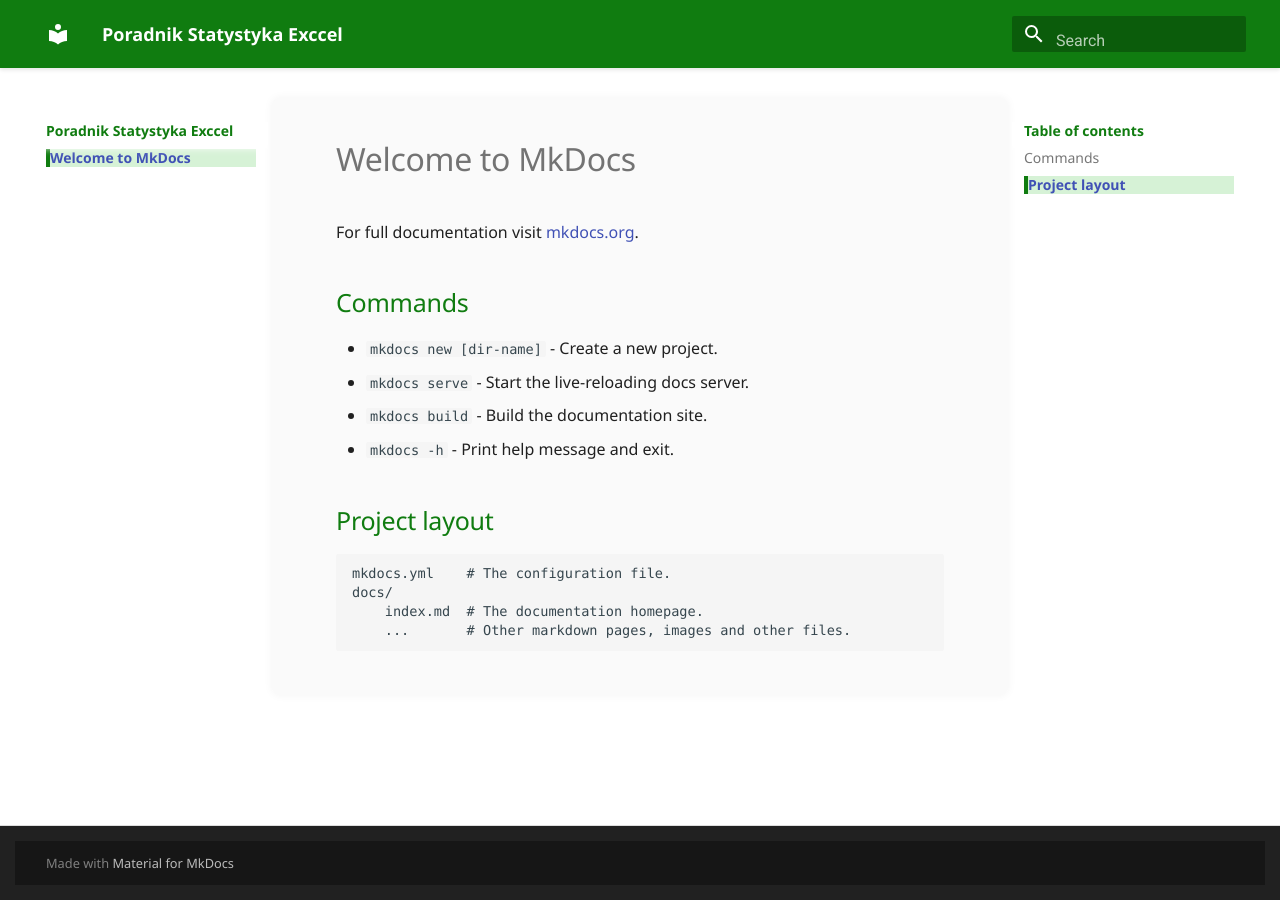
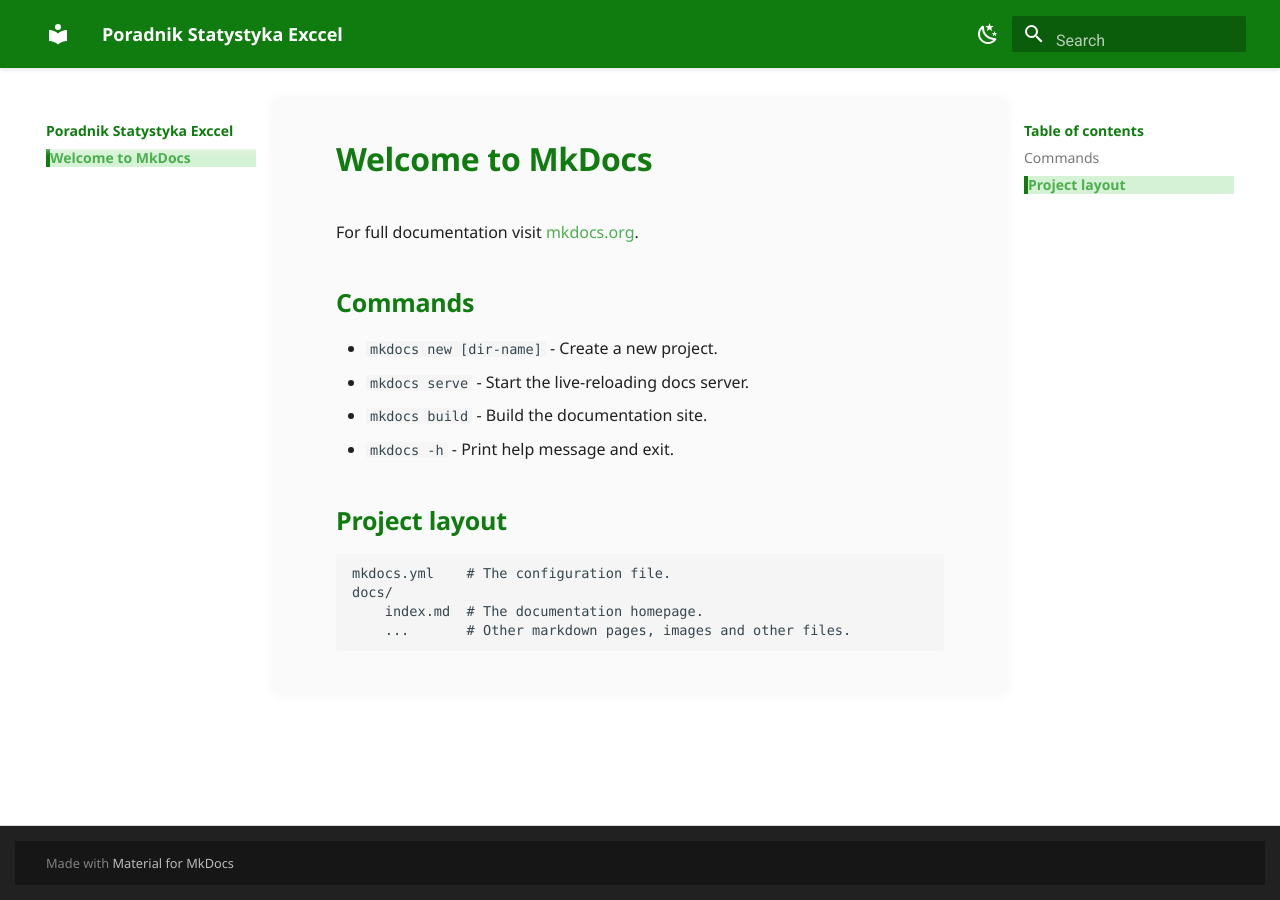
Before and after one commit to Filipek27/Projekt-na-SWPG-Produkcyjny, an MkDocs documentation site: the page built from docs/index.md, in a window 1280 px wide. Built offline with MkDocs 1.6.1 and Material for MkDocs 9.7.7, drawn with Linux system fonts in a browser that asks for light colours.

Commit message:
Dodanie motywu ciemnego (automatyczna detekcja ustawień systemowych + przełącznik)

```diff
--- a/docs/assets/css/custom.css
+++ b/docs/assets/css/custom.css
@@ -1,4 +1,3 @@
-/* custom.css - styl nawiązujący do nowego Excela */
 
 body {
   font-family: "Segoe UI", Tahoma, Geneva, Verdana, sans-serif;
@@ -8,7 +7,7 @@
 }
 
 .md-header {
-  background-color: #107C10; /* zielony jak w Excelu */
+  background-color: #107C10;
   color: white;
   font-weight: 600;
   font-size: 1.25rem;
@@ -39,6 +38,14 @@
   font-weight: 700;
 }
 
+.md-typeset h1,
+.md-typeset h2,
+.md-typeset h3,
+.md-typeset h4 {
+  color: #107C10;
+  font-weight: 700;
+}
+
 a {
   color: #107C10;
   text-decoration: none;
@@ -62,3 +69,49 @@
   padding: 15px;
   border-top: 1px solid #ddd;
 }
+
+/* CIEMNY MOTYW */
+body[data-md-color-scheme="slate"] {
+  background-color: #121212 !important;
+  color: #e0e0e0 !important;
+}
+
+body[data-md-color-scheme="slate"] .md-header {
+  background-color: #107C10 !important;
+  color: white !important;
+  box-shadow: 0 2px 4px rgba(0,0,0,0.4);
+}
+
+body[data-md-color-scheme="slate"] .md-content {
+  background-color: #1e1e1e;
+  color: #e0e0e0;
+}
+
+body[data-md-color-scheme="slate"] h1,
+body[data-md-color-scheme="slate"] h2,
+body[data-md-color-scheme="slate"] h3,
+body[data-md-color-scheme="slate"] h4 {
+  color: #d6f2d6;
+}
+
+body[data-md-color-scheme="slate"] a {
+  color: #d6f2d6;
+}
+
+
+body[data-md-color-scheme="slate"] code {
+  background-color: #2e2e2e;
+  color: #f0f0f0;
+}
+
+body[data-md-color-scheme="slate"] .md-footer {
+  background-color: #181818;
+  color: #999;
+  border-top: 1px solid #333;
+}
+
+body[data-md-color-scheme="slate"] .md-nav__link--active {
+  background-color: #0b5c0b;
+  color: #d6f2d6;
+  border-left: 4px solid #107C10;
+}
--- a/mkdocs.yml
+++ b/mkdocs.yml
@@ -1,6 +1,21 @@
 site_name: Poradnik Statystyka Exccel
 theme:
   name: material
+  palette:
+    - scheme: default
+      primary: green
+      accent: green
+      toggle:
+        icon: material/weather-night
+        name: Switch to dark mode
+      media: '(prefers-color-scheme: light)'
+    - scheme: slate
+      primary: green
+      accent: green
+      toggle:
+        icon: material/weather-sunny
+        name: Switch to light mode
+      media: '(prefers-color-scheme: dark)'
 
 extra_css:
   - assets/css/custom.css
```
